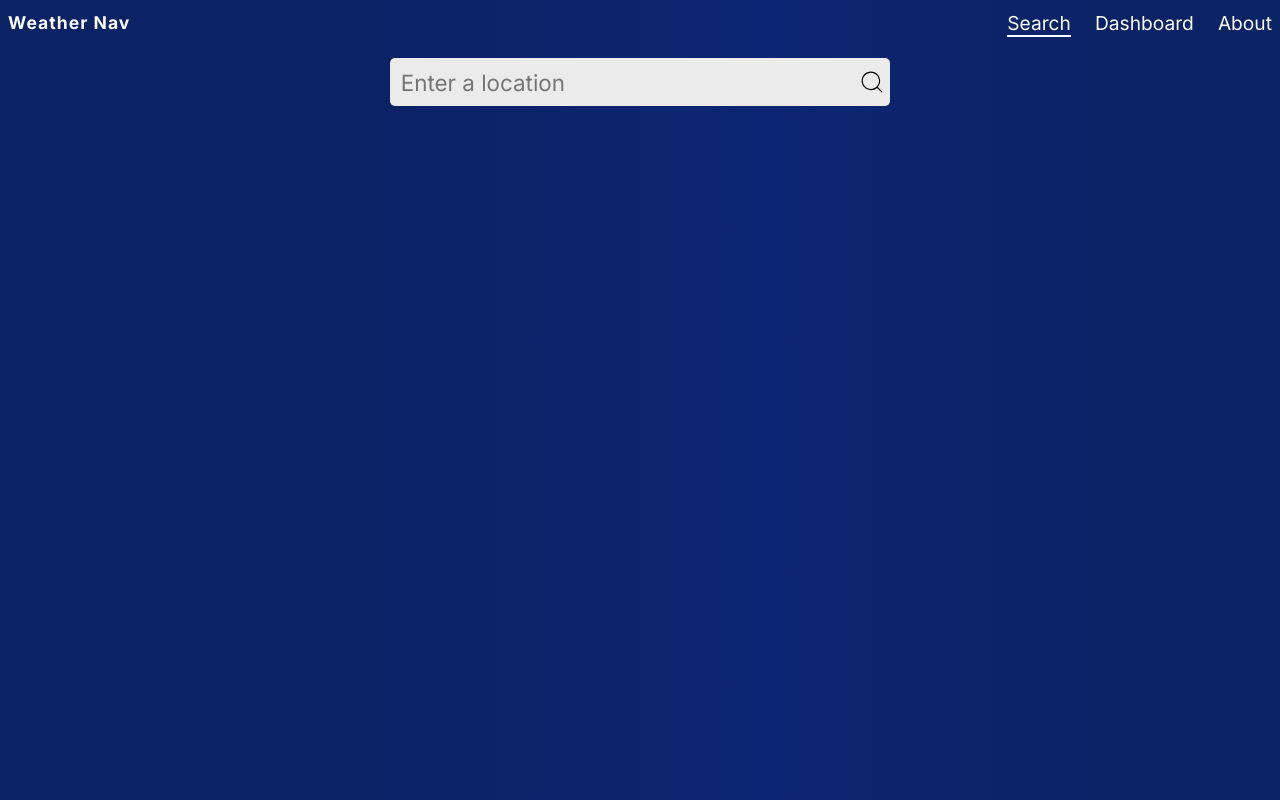
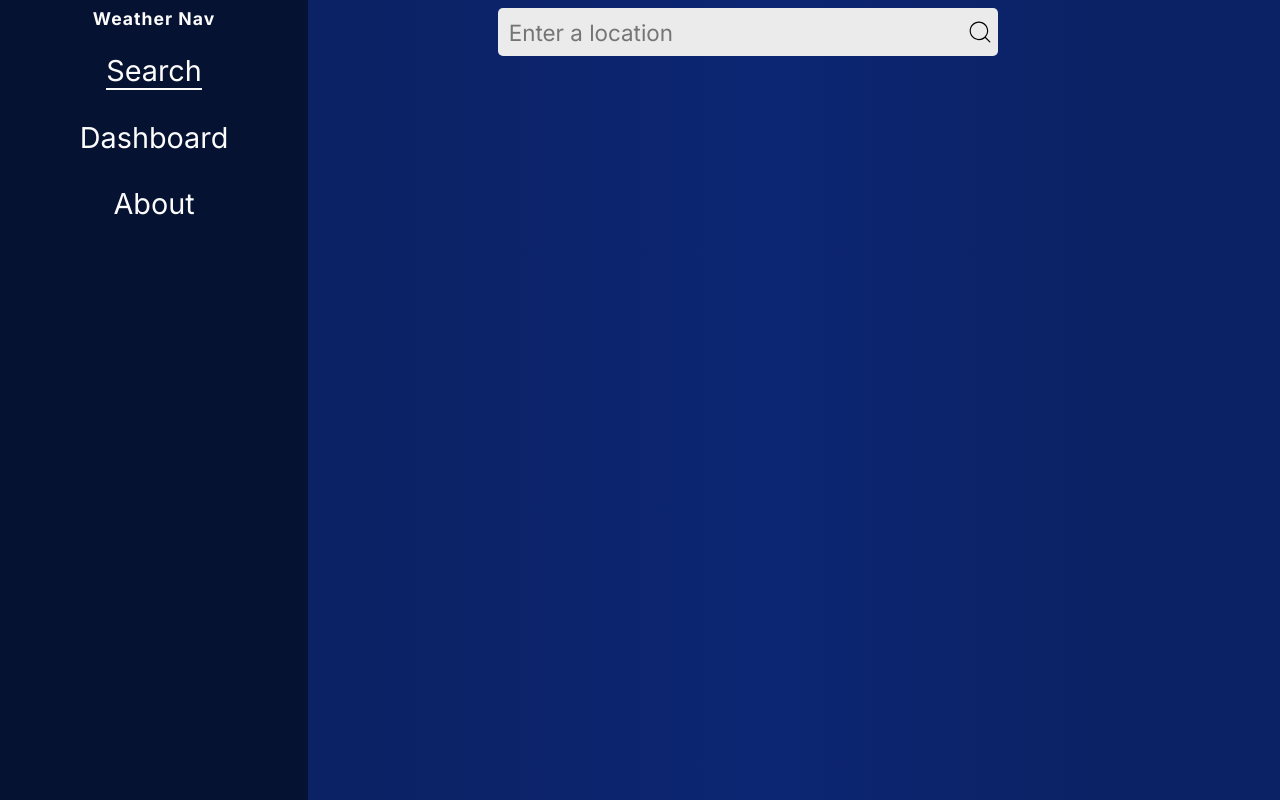
Before and after one commit to justinjones38/weather-lite, a React (Vite) app: page / in a window 1280 px wide. Built offline with nearby package versions, Linux system fonts and the light colour scheme.

Commit message:
adjusted navbar into a sidebar

```diff
--- a/src/components/Navbar.jsx
+++ b/src/components/Navbar.jsx
@@ -17,7 +17,7 @@ export default function Navbar() {
           onClick={() => setIsNavbarShown(true)}
         />
       </div>
-      {isNavbarShown || windowWidth >= 600 ? (
+      {isNavbarShown || windowWidth >= 800 ? (
         <div className={styles.navContainer}>
           <IoMdClose
             className={styles.closeBtn}
--- a/src/components/Navbar.module.css
+++ b/src/components/Navbar.module.css
@@ -2,8 +2,8 @@
   display: flex;
   justify-content: space-between;
   align-items: center;
-  margin-bottom: 0.7em;
   padding: 0.5em;
+  text-align: center;
 }
 
 .hamburgerButton {
@@ -47,27 +47,34 @@
 }
 
 
-@media (min-width: 600px) {
+@media (min-width: 800px) {
+  .container {
+    grid-column: 1 / span 3;
+    flex-direction: column;
+    justify-content: unset;
+    background-color: var(--navbar-bg-color);
+  }
+
+  .title {
+    margin-bottom: 1em;
+  }
+
   .closeBtn, .hamburgerMenu {
     display: none;
   }
+
 
   .navContainer {
     all: unset;
   }
 
-  .navbar {
-    display: flex;
-    align-items: center;
-    gap: 1.5em;
-  }
 
   .listItem {
-    margin-bottom: 0;
+    margin-bottom: 1.25em;
   }
 
   .linkItem {
-    font-size: 1.2rem;
+    font-size: 1.8rem;
   }
 
 }
--- a/src/components/layout/Layout.module.css
+++ b/src/components/layout/Layout.module.css
@@ -1,5 +1,20 @@
+.container {
+  min-height: 100vh;
+}
+
 .contentWrapper {
   width: 98%;
   max-width: 1200px;
-  margin: 0.5em auto;
+  margin: 0.5em auto 0;
 }
+
+@media (min-width: 800px) {
+  .container {
+    display: grid;
+    grid-template-columns: repeat(12, 1fr);
+    gap: 1em;
+  }
+  .contentWrapper {
+    grid-column: 4 / span 8;
+  }
+}
```
